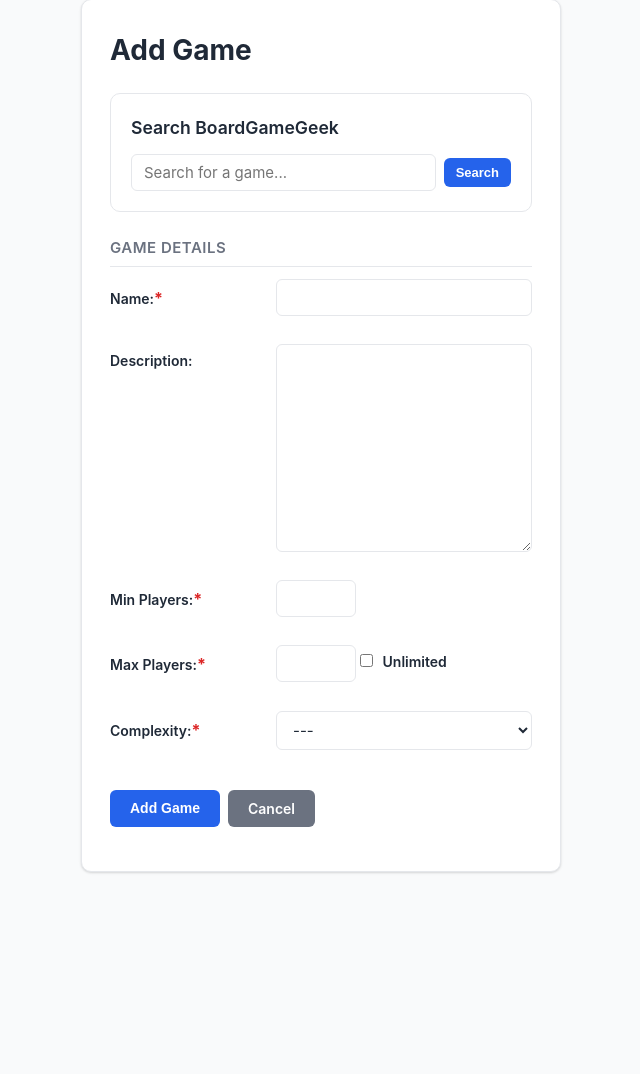
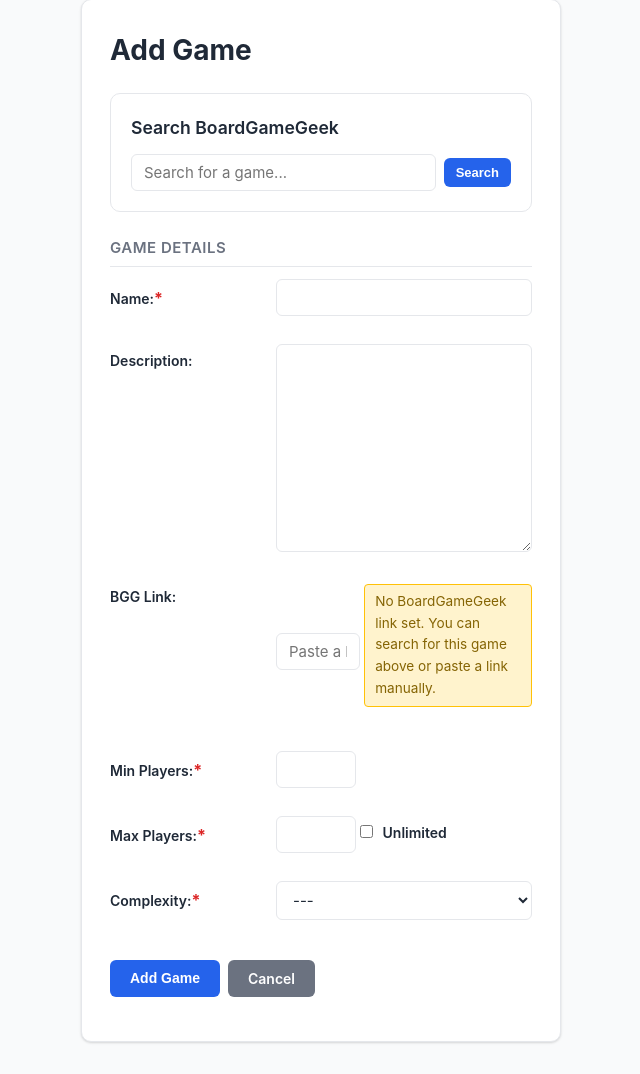
Before and after one commit to rzhang19/boardgames-AI, a Django app: page /games/add/ in a window 1280 px wide. Shown: the part 89-1163 px from the top of the page, without its empty margins (103-743 px from the left). Before the commit the page ends 962 px from the top, so only its background shows below. Run offline with Django 5.2, Linux system fonts and the light colour scheme; the visitor is signed in with stand-in values (Sample User, id 1); data that the repository does not hold is empty.

Commit message:
added BGG link in game details

```diff
--- a/ExtraFeatures.txt
+++ b/ExtraFeatures.txt
@@ -34,13 +34,13 @@ AGENT: if any of these lines are marked with a "(DONE)" in between the number an
 16ca. (DONE) The My Games page should show, if the user currently has no owned games in the system: "You currently own no games." in text, with a button below: "Click here to add a game" and format this button like the other buttons on the site. This button should lead to the "Add Game" page that was also accessible from the "Games" list button.
 16d. Allow editing and deleting games of the current user by the current user. Also allow editing anyone's game for the superuser, with a confirmation page.
 17. (DONE) Add a complexity category when adding/editing a game. Details to be confirmed later, DO NOT ADD THIS FEATURE YET, it needs to be flushed out.
-18. When adding or editing a game, and using the BGG API feature:
+18. (DONE) When adding or editing a game, and using the BGG API feature:
 18a. (DONE) [BUG] When clearing out a search in the BGG search area, and searching for a different game, the text for Name and Description don't get replaced. I want it such that if they clear the BGG, both fields still stay, but if they search for and select a new game, the fields get replaced by the new name and description fields. I would expect all other fields to be replaced as well.
 18b. (DONE) [BUG] Improve the search:
 18ba. (DONE) Include automatic results whenever a letter is typed or deleted. If this drastically increases performance issues, don't include it.
 18bb. (DONE) Separate out colons and possibly other punctuation, so that the search is a bit more relaxed. For example, searching "Eclipse Second Dawn" should return https://boardgamegeek.com/boardgame/246900/eclipse-second-dawn-for-the-galaxy, which is known as "Eclipse: Second Dawn for the Galaxy". When I searched "Eclipse: Second Dawn", it returned, but I want it to be less restrictive.
 18bc. (DONE) Multiple, different games with the same name appear multiple times in the search results, and they're indistinguishable. For example, searching "Space Base" returns three games that have the same name - "Space Base", but only one (the second one when I searched) returned the most modern instance I wanted.
-18c. Is there a link back to the BGG instance? I would like a non-editable (only deletable), non-required "ID" that is basically BGG's ID for that game, and basically provide a way back to the site if someone wants to view it on BGG. If we could, possibly also add a warning if someone adds/edits a game without this value (i.e. they deleted it). But it should also be replaceable as listd in 18a.
+18c. (DONE) Is there a link back to the BGG instance? I would like a non-editable (only deletable), non-required "ID" that is basically BGG's ID for that game, and basically provide a way back to the site if someone wants to view it on BGG. If we could, possibly also add a warning if someone adds/edits a game without this value (i.e. they deleted it). But it should also be replaceable as listd in 18a.
 19. (DONE) Change the blue checkmark that indicates a user is verified to be a customizable option in the Settings page, like a gear icon or a space ship icon, basically board game themed icons. Have the hover text (when someone hovers their mouse over this symbol) show "Verified User" so people actually know what the icon means.
 20. (DONE) Allow mobile access. Let's make sure the CSS allows for narrower screens.
 21. (DONE) Allow superuser to delete users in the system. The confirmation page has the superuser enter the player's username to be able to delete it. Also restrict usernames to letters, numbers, underscores and dashes only.
--- a/club/forms.py
+++ b/club/forms.py
@@ -7,7 +7,7 @@ from django.utils import timezone
 
 from .models import BoardGame, Event, VerifiedIcon, Vote
 from .timezone_utils import get_timezone_choices, is_valid_timezone
-from .utils import MAX_FILE_SIZE, validate_image_size
+from .utils import MAX_FILE_SIZE, parse_bgg_link, validate_image_size
 
 User = get_user_model()
 
@@ -78,6 +78,12 @@ class EmailOrUsernameLoginForm(AuthenticationForm):
 
 class BoardGameForm(forms.ModelForm):
     bgg_id = forms.IntegerField(required=False, widget=forms.HiddenInput)
+    bgg_link_input = forms.CharField(
+        required=False,
+        widget=forms.TextInput(attrs={
+            'placeholder': 'Paste a BoardGameGeek URL or ID (e.g. https://boardgamegeek.com/boardgame/13/catan)',
+        }),
+    )
     complexity = forms.ChoiceField(
         choices=[('', '---')] + BoardGame.COMPLEXITY_CHOICES,
         required=True,
@@ -97,6 +103,22 @@ class BoardGameForm(forms.ModelForm):
     class Meta:
         model = BoardGame
         fields = ['name', 'description', 'min_players', 'max_players', 'complexity', 'bgg_id']
+
+    def __init__(self, *args, **kwargs):
+        super().__init__(*args, **kwargs)
+        if self.instance and self.instance.pk and self.instance.bgg_link:
+            self.fields['bgg_link_input'].initial = self.instance.bgg_link
+
+    def clean_bgg_link_input(self):
+        value = self.cleaned_data.get('bgg_link_input', '')
+        if not value or not value.strip():
+            return ''
+        parsed = parse_bgg_link(value)
+        if parsed is None:
+            raise forms.ValidationError(
+                'Enter a valid BoardGameGeek URL or numeric ID.'
+            )
+        return value
 
     def clean(self):
         cleaned_data = super().clean()
--- a/club/views.py
+++ b/club/views.py
@@ -22,9 +22,48 @@ from .forms import (
 from .models import BoardGame, Event, EventAttendance, Notification, SiteSettings, VerifiedIcon, Vote
 from .notifications import generate_missing_complexity_notifications, generate_missing_max_players_notifications
 from .timezone_utils import is_valid_timezone
-from .utils import resize_profile_picture
+from .utils import parse_bgg_link, resize_profile_picture
 
 User = get_user_model()
+
+
+def _process_bgg_link(game, form):
+    bgg_id = form.cleaned_data.get('bgg_id')
+    bgg_link_input = form.cleaned_data.get('bgg_link_input', '')
+
+    if bgg_id:
+        bgg_data = fetch_bgg_game(bgg_id)
+        if bgg_data:
+            game.bgg_id = bgg_data['bgg_id']
+            game.bgg_link = bgg_data['bgg_link']
+            game.image_url = bgg_data.get('image_url') or ''
+            game.bgg_last_synced = timezone.now()
+        weight = fetch_bgg_weight(bgg_id)
+        if weight is not None:
+            game.bgg_weight = weight
+            if not game.complexity:
+                game.complexity = weight_to_complexity(weight)
+    elif bgg_link_input and bgg_link_input.strip():
+        parsed = parse_bgg_link(bgg_link_input)
+        if parsed:
+            game.bgg_id = parsed['bgg_id']
+            game.bgg_link = parsed['bgg_link']
+            bgg_data = fetch_bgg_game(parsed['bgg_id'])
+            if bgg_data:
+                game.bgg_link = bgg_data['bgg_link'] or game.bgg_link
+                game.image_url = bgg_data.get('image_url') or ''
+                game.bgg_last_synced = timezone.now()
+            weight = fetch_bgg_weight(parsed['bgg_id'])
+            if weight is not None:
+                game.bgg_weight = weight
+                if not game.complexity:
+                    game.complexity = weight_to_complexity(weight)
+    else:
+        game.bgg_id = None
+        game.bgg_link = ''
+        game.image_url = ''
+        game.bgg_weight = None
+        game.bgg_last_synced = None
 
 
 class CustomLoginView(auth_views.LoginView):
@@ -587,19 +626,7 @@ def game_add(request):
         if form.is_valid():
             game = form.save(commit=False)
             game.owner = request.user
-            bgg_id = form.cleaned_data.get('bgg_id')
-            if bgg_id:
-                bgg_data = fetch_bgg_game(bgg_id)
-                if bgg_data:
-                    game.bgg_id = bgg_data['bgg_id']
-                    game.bgg_link = bgg_data['bgg_link']
-                    game.image_url = bgg_data['image_url'] or ''
-                    game.bgg_last_synced = timezone.now()
-                weight = fetch_bgg_weight(bgg_id)
-                if weight is not None:
-                    game.bgg_weight = weight
-                    if not game.complexity:
-                        game.complexity = weight_to_complexity(weight)
+            _process_bgg_link(game, form)
             game.save()
             return redirect('game_detail', pk=game.pk)
     else:
@@ -626,17 +653,7 @@ def game_edit(request, pk):
     if request.method == 'POST':
         form = BoardGameForm(request.POST, instance=game)
         if form.is_valid():
-            bgg_id = form.cleaned_data.get('bgg_id')
-            if bgg_id:
-                bgg_data = fetch_bgg_game(bgg_id)
-                if bgg_data:
-                    game.bgg_id = bgg_data['bgg_id']
-                    game.bgg_link = bgg_data['bgg_link']
-                    game.image_url = bgg_data['image_url'] or ''
-                    game.bgg_last_synced = timezone.now()
-                weight = fetch_bgg_weight(bgg_id)
-                if weight is not None:
-                    game.bgg_weight = weight
+            _process_bgg_link(game, form)
             form.save()
             if game.complexity:
                 Notification.objects.filter(
--- a/templates/club/game_detail.html
+++ b/templates/club/game_detail.html
@@ -36,7 +36,7 @@
     {% endif %}
 
     {% if game.bgg_link %}
-    <a href="{{ game.bgg_link }}" target="_blank" rel="noopener noreferrer" class="btn btn-outline btn-sm bgg-link">View on BoardGameGeek</a>
+    <a href="{{ game.bgg_link }}" target="_blank" rel="noopener noreferrer" class="btn btn-outline btn-sm bgg-link">Link to BoardGameGeek site</a>
     {% endif %}
 
     <div class="btn-group">
--- a/templates/club/game_form.html
+++ b/templates/club/game_form.html
@@ -39,6 +39,18 @@
                 {% if form.description.errors %}
                 <div></div>
                 <div class="form-errors">{{ form.description.errors }}</div>
+                {% endif %}
+
+                <label for="id_bgg_link_input">BGG Link:</label>
+                <div class="input-cell">
+                    {{ form.bgg_link_input }}
+                    <div id="bgg-link-warning" class="bgg-link-warning" style="display:none; color: #856404; background-color: #fff3cd; border: 1px solid #ffc107; padding: 6px 10px; border-radius: 4px; margin-top: 4px; font-size: 0.85em;">
+                        No BoardGameGeek link set. You can search for this game above or paste a link manually.
+                    </div>
+                </div>
+                {% if form.bgg_link_input.errors %}
+                <div></div>
+                <div class="form-errors">{{ form.bgg_link_input.errors }}</div>
                 {% endif %}
 
                 <label for="id_min_players">Min Players:<span class="required-asterisk">*</span></label>
@@ -111,6 +123,8 @@
     var maxField = document.getElementById('id_max_players');
     var complexityField = document.getElementById('id_complexity');
     var bggSuggestionDiv = document.getElementById('bgg-complexity-suggestion');
+    var bggLinkInput = document.getElementById('id_bgg_link_input');
+    var bggLinkWarning = document.getElementById('bgg-link-warning');
 
     function getCookie(name) {
         var cookieValue = null;
@@ -126,6 +140,22 @@
         }
         return cookieValue;
     }
+
+    function updateBggLinkWarning() {
+        if (!bggLinkWarning) return;
+        var hasBggId = bggIdField && bggIdField.value;
+        var hasBggLink = bggLinkInput && bggLinkInput.value.trim();
+        if (!hasBggId && !hasBggLink) {
+            bggLinkWarning.style.display = 'block';
+        } else {
+            bggLinkWarning.style.display = 'none';
+        }
+    }
+
+    if (bggLinkInput) {
+        bggLinkInput.addEventListener('input', updateBggLinkWarning);
+    }
+    updateBggLinkWarning();
 
     var debounceTimer = null;
     var currentController = null;
@@ -214,6 +244,9 @@
                 if (bggIdField) {
                     bggIdField.value = data.bgg_id || bggId;
                 }
+                if (bggLinkInput && data.bgg_link) {
+                    bggLinkInput.value = data.bgg_link;
+                }
                 if (data.image_url) {
                     imagePreview.innerHTML = '<img src="' + data.image_url + '" alt="' + (data.name || '') + '">';
                     imagePreview.style.display = 'block';
@@ -228,6 +261,7 @@
                 resultsDiv.style.display = 'none';
                 searchInput.value = '';
                 clearBtn.style.display = 'inline-block';
+                updateBggLinkWarning();
             })
             .catch(function() {
                 resultsDiv.innerHTML = '<p>Failed to load game data.</p>';
@@ -269,10 +303,12 @@
 
     clearBtn.addEventListener('click', function() {
         if (bggIdField) bggIdField.value = '';
+        if (bggLinkInput) bggLinkInput.value = '';
         imagePreview.innerHTML = '';
         imagePreview.style.display = 'none';
         if (bggSuggestionDiv) bggSuggestionDiv.style.display = 'none';
         clearBtn.style.display = 'none';
+        updateBggLinkWarning();
     });
 })();
 </script>
```
Also changed, not shown: club/tests/test_bgg_views.py (+277 -2 lines), club/utils.py (+44 -0 lines), test_media/profile_pictures/testuser_profile_9QHuNN2.jpg (added), test_media/profile_pictures/testuser_profile_KL9DYFF.jpg (added).
